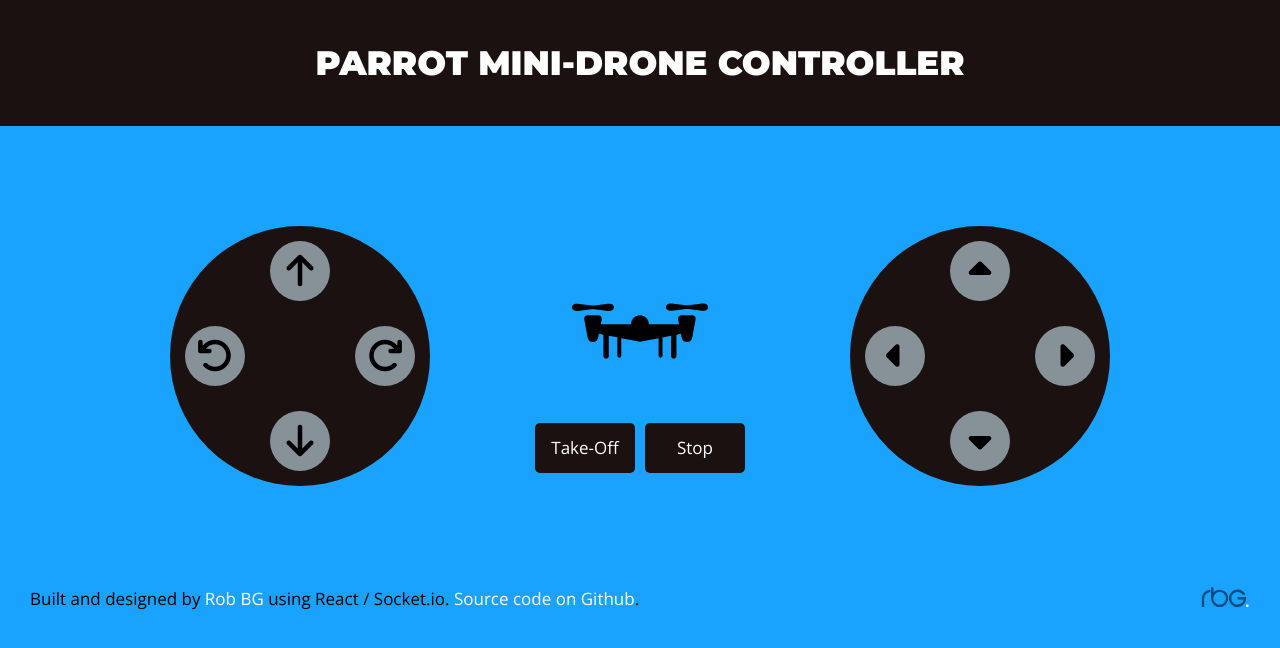
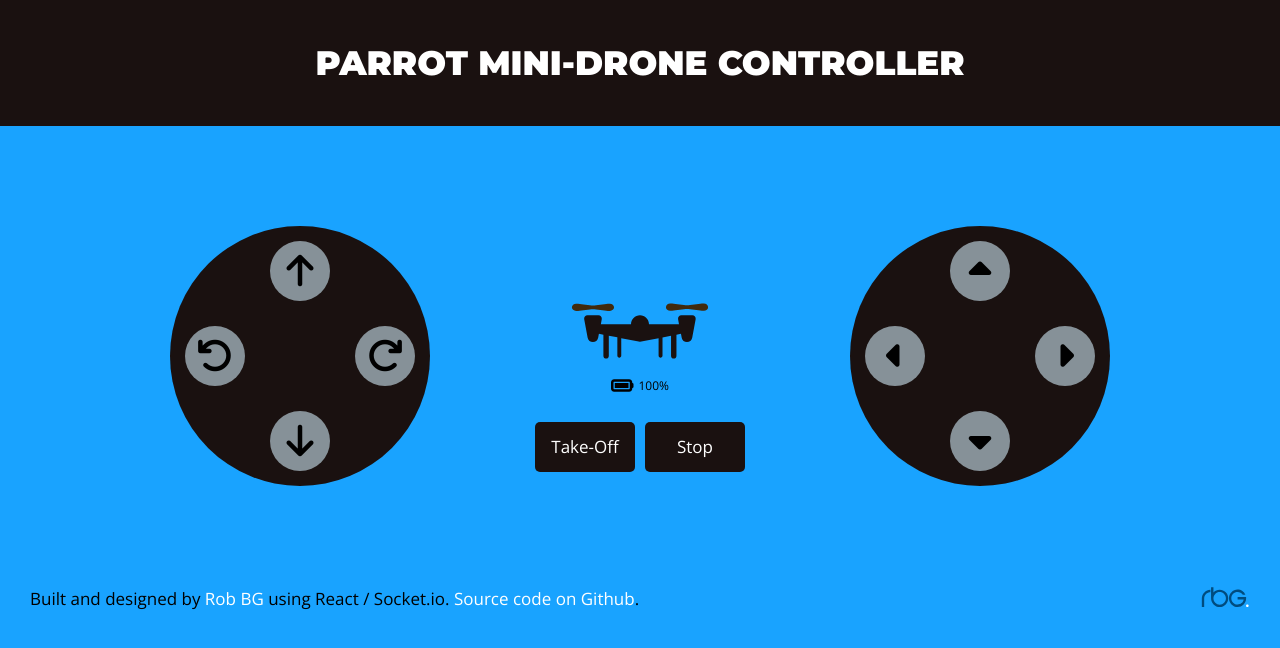
Before and after one commit to capasitore/drone-react, a React (Create React App) app: page / in a window 1280 px wide. Shown: the top 648 px of the page. Built offline with nearby package versions, Linux system fonts and the light colour scheme; no server answers.

Commit message:
Added drone svg component, battery level status and flight status

```diff
--- a/package.json
+++ b/package.json
@@ -4,6 +4,7 @@
   "private": true,
   "dependencies": {
     "express": "^4.15.4",
+    "nodemon": "^1.12.1",
     "parrot-minidrone": "robertbg/npm-parrot-minidrone",
     "react": "^15.6.1",
     "react-dom": "^15.6.1",
@@ -17,7 +18,7 @@
     "build": "react-scripts build",
     "test": "react-scripts test --env=jsdom",
     "eject": "react-scripts eject",
-    "server": "node server.js"
+    "server": "nodemon server.js"
   },
   "devDependencies": {
     "concurrently": "3.1.0"
--- a/src/App.js
+++ b/src/App.js
@@ -9,6 +9,34 @@
 
 const socket = Socket('http://localhost:3001');
 class App extends Component {
+  constructor() {
+    super();
+
+    // state
+    this.state = {
+      connected: false,
+      batteryLevel: 100,
+      flightStatus: 'landed'
+    };
+  }
+
+  componentDidMount() {
+    socket.on('connected', () => {
+      this.setState({ connected: true });
+      console.log('connected');
+    });
+
+    socket.on('batteryStatusChange', level => {
+      this.setState({ batteryLevel: level });
+      console.log('Battery Level', level);
+    });
+
+    socket.on('flightStatusChange', status => {
+      this.setState({ flightStatus: status });
+      console.log('isFlying', status);
+    });
+  }
+
   takeoff(e) {
     if (e) e.preventDefault();
 
@@ -46,6 +74,9 @@
           turn={this.turn}
           takeoff={this.takeoff}
           emergency={this.emergency}
+          connected={this.state.connected}
+          batteryLevel={this.state.batteryLevel}
+          flightStatus={this.state.flightStatus}
         />
         <Footer />
       </div>
--- /dev/null
+++ b/src/components/Battery/index.js
@@ -0,0 +1,25 @@
+import React from 'react';
+import './styles.css';
+
+const Battery = ({ percent }) => {
+  let icon = 'fa-battery-empty';
+
+  if (parseInt(percent, 10) > 90) {
+    icon = 'fa-battery-full';
+  } else if (parseInt(percent, 10) > 75) {
+    icon = 'fa-battery-three-quarters';
+  } else if (parseInt(percent, 10) > 40) {
+    icon = 'fa-battery-half';
+  } else if (parseInt(percent, 10) > 5) {
+    icon = 'fa-battery-quarter';
+  }
+
+  return (
+    <div className="battery">
+      <i className={`fa ${icon} battery-icon`} aria-hidden="true" />
+      <span className="battery-label">{percent}%</span>
+    </div>
+  );
+};
+
+export default Battery;
--- /dev/null
+++ b/src/components/Battery/styles.css
@@ -0,0 +1,12 @@
+.battery {
+  margin: -40px 0 20px;
+  font-size: 20px;
+}
+
+.battery-label {
+  display: inline-block;
+  position: relative;
+  top: -3px;
+  margin-left: 5px;
+  font-size: 12px;
+}
--- a/src/components/ControlButton/index.js
+++ b/src/components/ControlButton/index.js
@@ -1,7 +1,7 @@
 import React from 'react';
 import './styles.css';
 
-const Icon = icon => <i className={`fa ${icon}`} aria-hidden="true"></i>
+const Icon = icon => <i className={`fa ${icon}`} aria-hidden="true" />;
 
 const ControlButton = ({ action, direction, icon }) => {
   const classes = `control_button control_button-${direction}`
--- a/src/components/Controller/index.js
+++ b/src/components/Controller/index.js
@@ -1,12 +1,16 @@
 import React from 'react';
 import './styles.css';
 
-import logo from './drone.svg';
-
+import Drone from '../Drone';
+import Battery from '../Battery';
 import ControlButton from '../ControlButton';
 import ActionButton from '../ActionButton';
 
-const Controller = ({move, turn, takeoff, emergency}) => {
+const Controller = ({move, turn, takeoff, emergency, connected, batteryLevel, flightStatus}) => {
+  let takeOffText = 'Take-Off';
+  if (flightStatus !== 'landed') {
+    takeOffText= 'Land';
+  }
   return (
     <div className="controller">
       <div className="joypad">
@@ -16,9 +20,10 @@
         <ControlButton action={turn} direction="left" icon="fa-undo" />
       </div>
       <div className="joypad-mid">
-        <img src={logo} className="logo" alt="" />
+        <Drone connected={connected} />
+        <Battery percent={batteryLevel} />
         <div>
-          <ActionButton action={takeoff} label="Take-Off" />
+          <ActionButton action={takeoff} label={takeOffText} />
           <ActionButton action={emergency} label="Stop" />
         </div>
       </div>
--- a/src/components/Controller/styles.css
+++ b/src/components/Controller/styles.css
@@ -20,7 +20,3 @@
   box-sizing: border-box;
   text-align: center;
 }
-.logo {
-  width: 150px;
-  margin: 10px;
-}
--- /dev/null
+++ b/src/components/Drone/index.js
@@ -0,0 +1,28 @@
+import React from 'react';
+import './styles.css';
+
+const Drone = ({ connected }) => {
+  let classes = 'drone-connecting';
+  if (connected) classes = 'drone-connected';
+
+  return (
+    <svg viewBox="0 0 100 100" className="drone">
+      <g>
+        <path d="M50,39.5c-3.3,0-6,2.7-6,6H23.9l0.6-3.3c0.3-1.4-0.8-2.7-2.2-2.7H15c-1.4,0-2.5,1.3-2.2,2.7l2.3,12.3
+          c0.3,1.7,1.8,2.9,3.5,2.9c1.7,0,3.2-1.2,3.5-2.9l0.5-2.6l3,0.6v14.1c0,1,0.8,1.8,1.8,1.8s1.8-0.8,1.8-1.8V53.1l5.7,1.1v12.3
+          c0,0.7,0.6,1.3,1.3,1.3s1.3-0.6,1.3-1.3V54.8L50,57.2l12.4-2.4v11.7c0,0.7,0.6,1.3,1.3,1.3c0.7,0,1.3-0.6,1.3-1.3V54.3l5.7-1.1
+          v13.4c0,1,0.8,1.8,1.8,1.8s1.8-0.8,1.8-1.8V52.5l3-0.6l0.5,2.6c0.3,1.7,1.8,2.9,3.5,2.9c1.7,0,3.2-1.2,3.5-2.9l2.3-12.3
+          c0.3-1.4-0.8-2.7-2.2-2.7h-7.3c-1.4,0-2.5,1.3-2.2,2.7l0.6,3.3H56C56,42.2,53.3,39.5,50,39.5z"
+        />
+        <path className={classes} d="M7.4,36.6c1,0,5.7-0.4,9.2-1c1.3-0.2,2.7-0.2,4.1,0c3.5,0.6,8.2,1,9.2,1c1.5,0,2.8-1.1,2.8-2.4c0-1.3-1.3-2.4-2.8-2.4
+          c-1,0-5.7,0.4-9.2,1c-1.3,0.2-2.7,0.2-4.1,0c-3.5-0.6-8.2-1-9.2-1c-1.5,0-2.8,1.1-2.8,2.4C4.6,35.5,5.9,36.6,7.4,36.6z"
+        />
+        <path className={classes} d="M92.6,31.7c-1,0-5.7,0.4-9.2,1c-1.3,0.2-2.7,0.2-4.1,0c-3.5-0.6-8.2-1-9.2-1c-1.5,0-2.8,1.1-2.8,2.4c0,1.3,1.3,2.4,2.8,2.4
+          c1,0,5.7-0.4,9.2-1c1.3-0.2,2.7-0.2,4.1,0c3.5,0.6,8.2,1,9.2,1c1.5,0,2.8-1.1,2.8-2.4C95.4,32.8,94.1,31.7,92.6,31.7z"
+        />
+      </g>
+    </svg>
+  )
+};
+
+export default Drone;
--- /dev/null
+++ b/src/components/Drone/styles.css
@@ -0,0 +1,24 @@
+.drone {
+  width: 150px;
+  margin: 10px 10px 0;
+  fill: #1A1110;
+}
+
+.drone-connected {
+  fill: green;
+}
+
+.drone-connecting {
+  animation-name: flash;
+  animation-duration: .7s;
+  animation-iteration-count: infinite;
+}
+
+@keyframes flash {
+  from {
+    fill: #1A1110;
+  }
+  to {
+    fill: orange;
+  }
+}
```
Also changed, not shown: server.js (+12 -0 lines), src/components/Controller/drone.svg (deleted), 1 other file (tests, documents, lock files or other folders).
